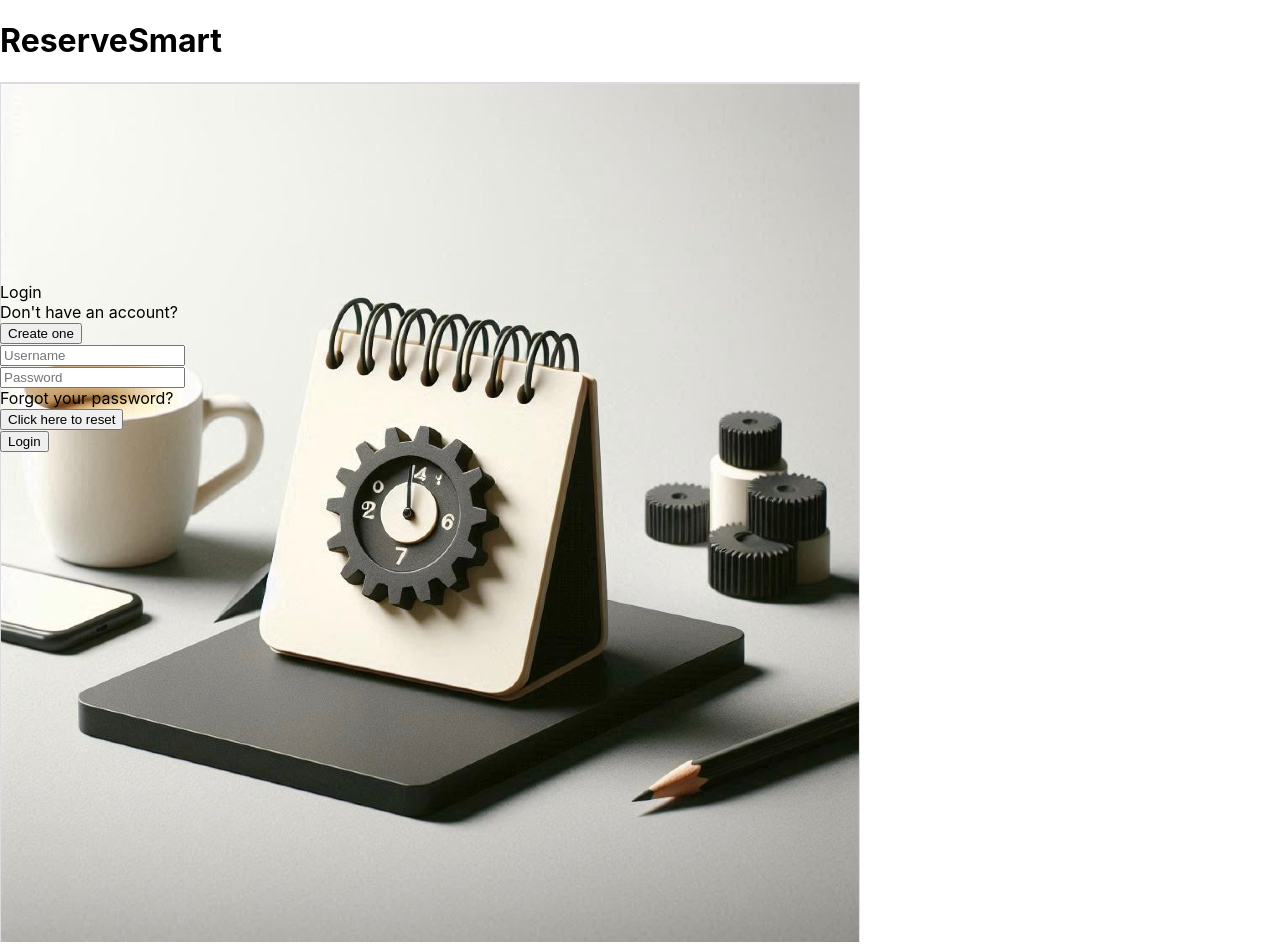
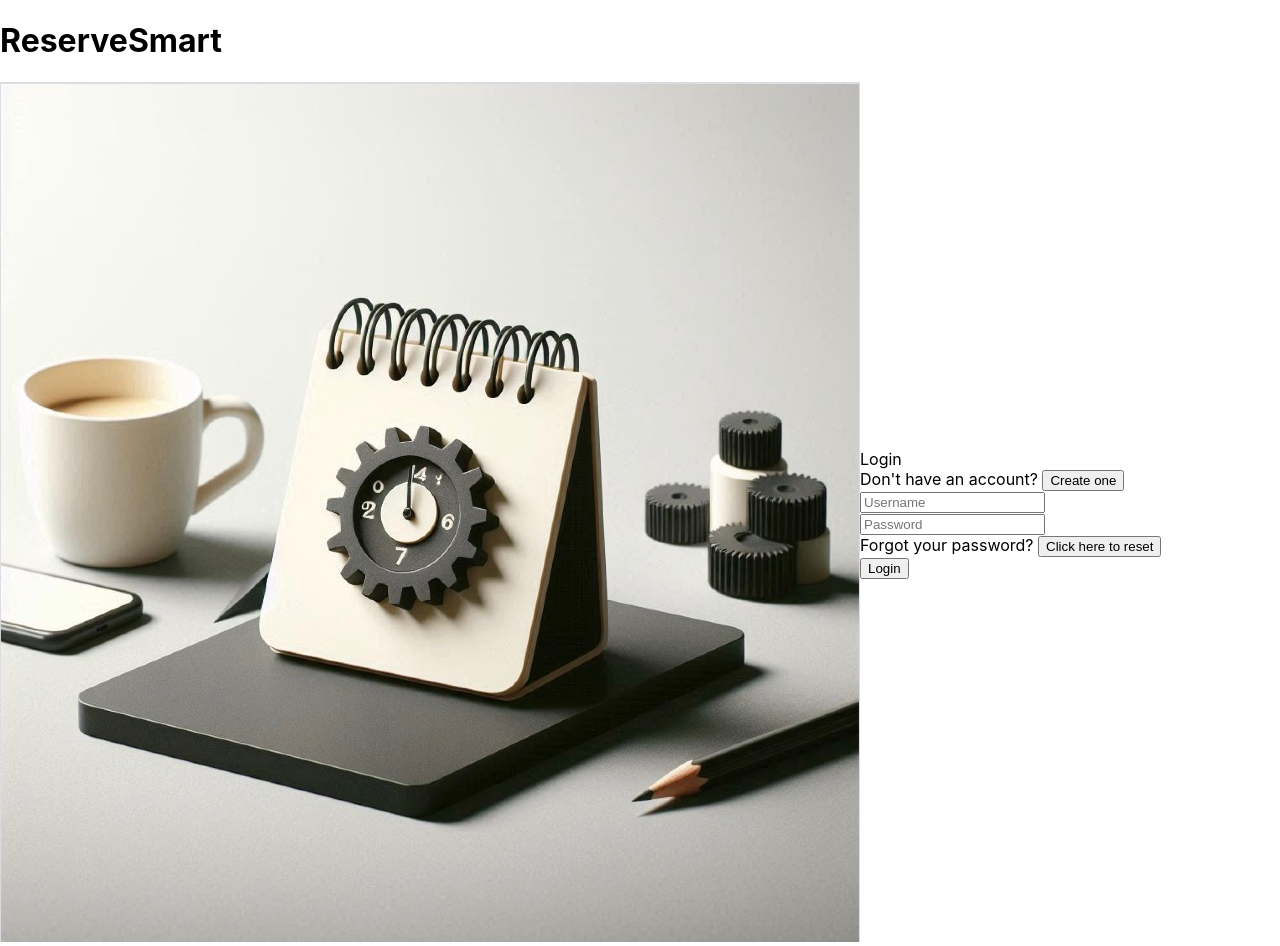
Before and after one commit to FarisAlamoudi/BigProject, a React (Create React App) app in the folder frontend/: page / in a window 1280 px wide. Built offline with nearby package versions, Linux system fonts and the light colour scheme.

Commit message:
Update App.css

```diff
--- a/frontend/src/App.css
+++ b/frontend/src/App.css
@@ -7,41 +7,13 @@
   pointer-events: none;
 }
 
-/*--------------------------*/
-
-.loginDiv {
-    display: flex;
-    /*height: 100vh;
-    padding: 20px;*/
-}
-
-.loginForm {
-    height: 200px;
-    width: 200px;
-    /*width: 50%;
-    padding: 20px;*/
-}
-
-.loginImage {
-    height: 200px;
-    width: 200px;
-    /*width: 50%;*/
-}
-
-.loginImage img {
-    /*max-width: 50%;
-    height: auto;*/
-}
-
-/*-----------------------*/
-
 @media (prefers-reduced-motion: no-preference) {
   .App-logo {
     animation: App-logo-spin infinite 20s linear;
   }
 }
 
-/*.App-header {
+.App-header {
   background-color: #282c34;
   min-height: 100vh;
   display: flex;
@@ -50,7 +22,7 @@
   justify-content: center;
   font-size: calc(10px + 2vmin);
   color: white;
-}*/
+}
 
 .App-link {
   color: #61dafb;
@@ -64,3 +36,18 @@
     transform: rotate(360deg);
   }
 }
+
+/*----------*/
+
+#loginDiv {
+  display: flex;
+  align-items: center;
+}
+
+.loginImage {
+  flex: 1;
+}
+
+.loginForm {
+  flex: 1;
+}
```
